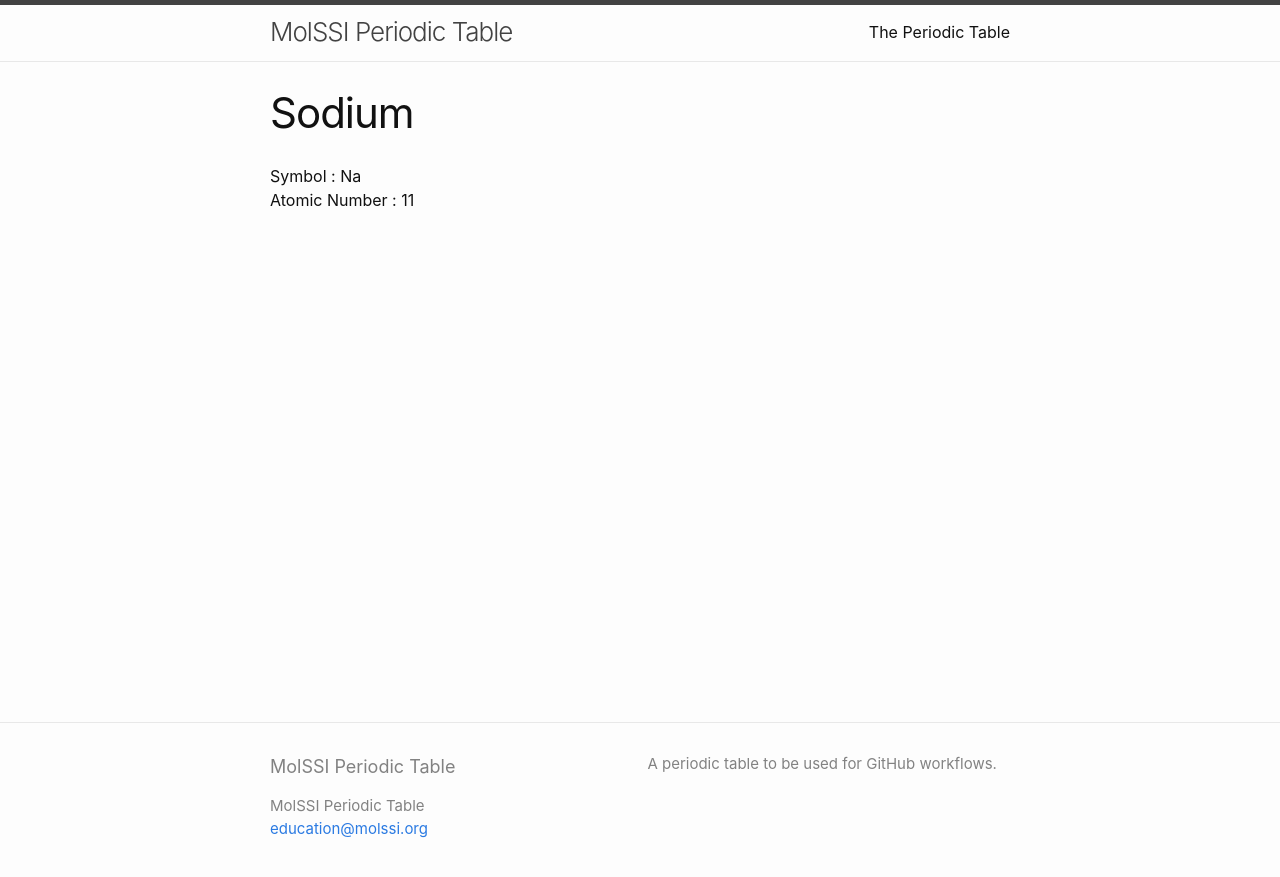
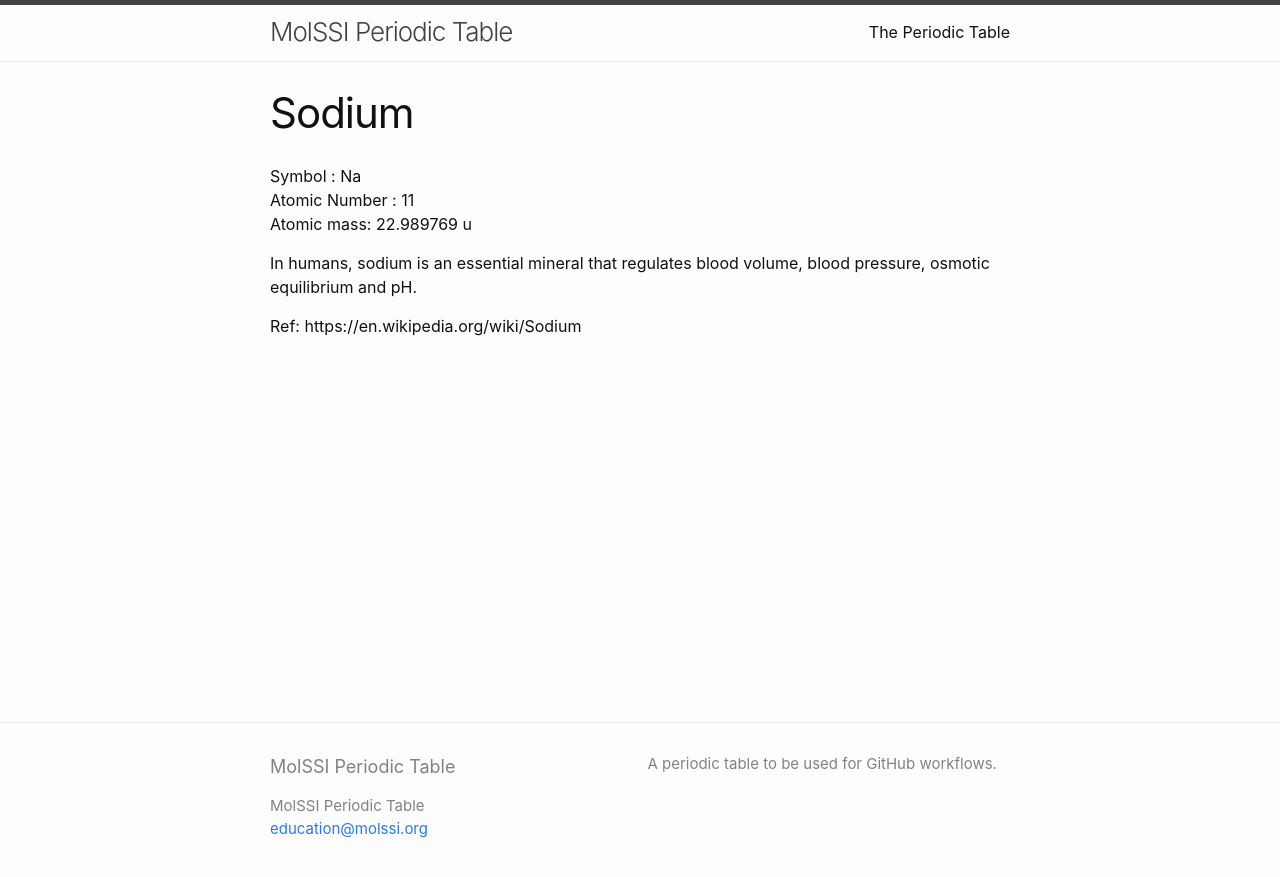
Before and after one commit to MolSSI-Education/periodic-table, a Jekyll site: the page built from elements/sodium.md, in a window 1280 px wide. Shown: the top 877 px of the page. Built offline with Jekyll 4.4.1, drawn with Linux system fonts in a browser that asks for light colours.

Commit message:
added details about sodium

```diff
--- a/elements/sodium.md
+++ b/elements/sodium.md
@@ -5,3 +5,8 @@ title: Sodium
 
 Symbol : Na
 Atomic Number : 11
+Atomic mass: 22.989769 u
+
+In humans, sodium is an essential mineral that regulates blood volume, blood pressure, osmotic equilibrium and pH.
+
+Ref: https://en.wikipedia.org/wiki/Sodium
```
